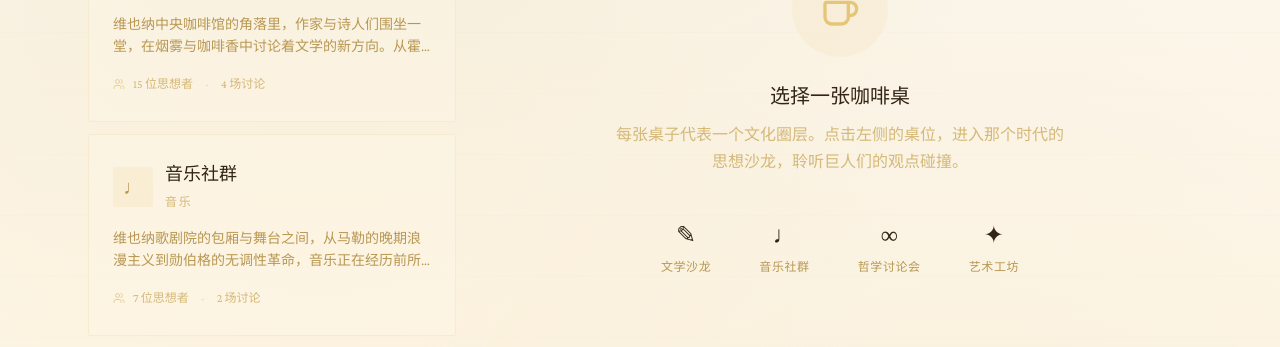
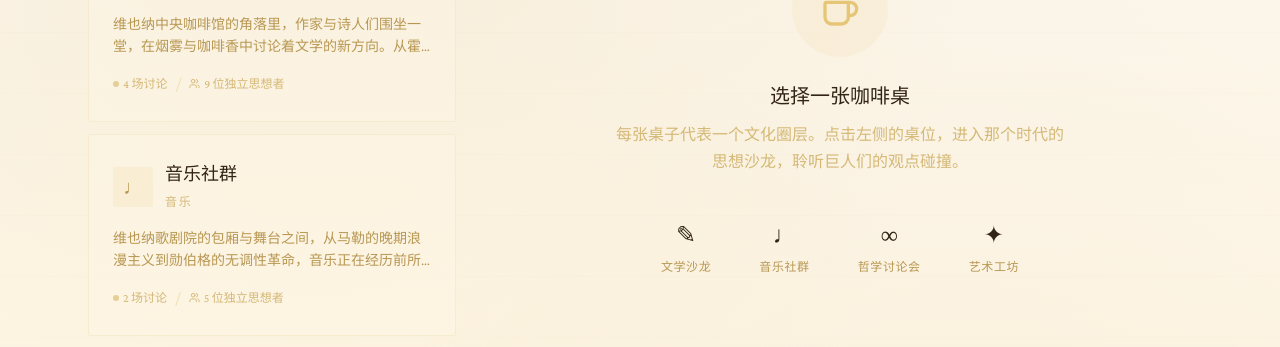
Before and after one commit to lanlan513/3012, a React (Vite) app: page /cafe in a window 1280 px wide. Shown: the part 434-781 px from the top of the page. Built offline with nearby package versions, Linux system fonts and the light colour scheme; a web font is replaced by a local one.

Commit message:
.1483662657330947:cf7c5de51070ece98a48647770a349cb_6a37752dc1ba56d32cdbe6a4.6a377ba1c1ba56d32cdbe8c3.6a377ba11960e5850b41298f:Trae CN.T(2026/6/21 13:50:25)

```diff
--- a/src/pages/CafePage.tsx
+++ b/src/pages/CafePage.tsx
@@ -1,4 +1,4 @@
-import { useState, useMemo } from 'react';
+import { useState, useMemo, useEffect } from 'react';
 import { Link } from 'react-router-dom';
 import { ArrowLeft, Coffee, Clock, Users, BookOpen, Music, Sparkles, X } from 'lucide-react';
 import { cafeTables } from '@/data/cafes';
@@ -53,6 +53,12 @@ const CATEGORY_ICONS: Record<string, React.ReactNode> = {
 };
 
 function TableCard({ table, isSelected, onClick }: { table: CafeTable; isSelected: boolean; onClick: () => void }) {
+  const uniquePersons = useMemo(() => {
+    const set = new Set<string>();
+    table.discussions.forEach((d) => d.personIds.forEach((pid) => set.add(pid)));
+    return set.size;
+  }, [table]);
+
   return (
     <button
       type="button"
@@ -90,14 +96,15 @@ function TableCard({ table, isSelected, onClick }: { table: CafeTable; isSelecte
         }`}>
           {table.description}
         </p>
-        <div className="mt-3 flex items-center gap-2">
-          <Users size={12} className={isSelected ? 'text-gold-500' : 'text-paper-400'} />
-          <span className={`text-xs font-body ${isSelected ? 'text-gold-600' : 'text-paper-500'}`}>
-            {table.discussions.reduce((acc, d) => acc + d.personIds.length, 0)} 位思想者
+        <div className="mt-3 flex items-center gap-2 flex-wrap">
+          <span className={`inline-flex items-center gap-1 text-xs font-body ${isSelected ? 'text-gold-600' : 'text-paper-500'}`}>
+            <span className={`w-1.5 h-1.5 rounded-full ${isSelected ? 'bg-gold-400' : 'bg-paper-400'}`} />
+            {table.discussions.length} 场讨论
           </span>
-          <span className="text-paper-300 mx-1">·</span>
-          <span className={`text-xs font-body ${isSelected ? 'text-gold-600' : 'text-paper-500'}`}>
-            {table.discussions.length} 场讨论
+          <span className="text-paper-300">/</span>
+          <span className={`inline-flex items-center gap-1 text-xs font-body ${isSelected ? 'text-gold-600' : 'text-paper-500'}`}>
+            <Users size={11} />
+            {uniquePersons} 位独立思想者
           </span>
         </div>
       </div>
@@ -293,17 +300,33 @@ export default function CafePage() {
     ? cafeTables.find((t) => t.id === selectedTable) || null
     : null;
 
+  const availableEras = useMemo(() => {
+    if (!currentTable) return [];
+    const eras = new Set(currentTable.discussions.map((d) => d.era));
+    return (['pre-war', 'war', 'interwar', 'wwii'] as WarEra[]).filter((e) => eras.has(e));
+  }, [currentTable]);
+
+  useEffect(() => {
+    if (!currentTable) return;
+    if (selectedEra !== 'all' && !availableEras.includes(selectedEra)) {
+      setSelectedEra('all');
+    }
+  }, [currentTable, availableEras, selectedEra]);
+
+  const handleTableClick = (tableId: string) => {
+    if (selectedTable === tableId) {
+      setSelectedTable(null);
+    } else {
+      setSelectedTable(tableId);
+      setSelectedEra('all');
+    }
+  };
+
   const filteredDiscussions = useMemo(() => {
     if (!currentTable) return [];
     if (selectedEra === 'all') return currentTable.discussions;
     return currentTable.discussions.filter((d) => d.era === selectedEra);
   }, [currentTable, selectedEra]);
-
-  const availableEras = useMemo(() => {
-    if (!currentTable) return [];
-    const eras = new Set(currentTable.discussions.map((d) => d.era));
-    return (['pre-war', 'war', 'interwar', 'wwii'] as WarEra[]).filter((e) => eras.has(e));
-  }, [currentTable]);
 
   return (
     <div className="min-h-screen bg-gradient-to-b from-leather-50/80 via-paper-100 to-paper-200 relative">
@@ -392,7 +415,7 @@ export default function CafePage() {
                       key={table.id}
                       table={table}
                       isSelected={selectedTable === table.id}
-                      onClick={() => setSelectedTable(selectedTable === table.id ? null : table.id)}
+                      onClick={() => handleTableClick(table.id)}
                     />
                   ))}
                 </div>
```
